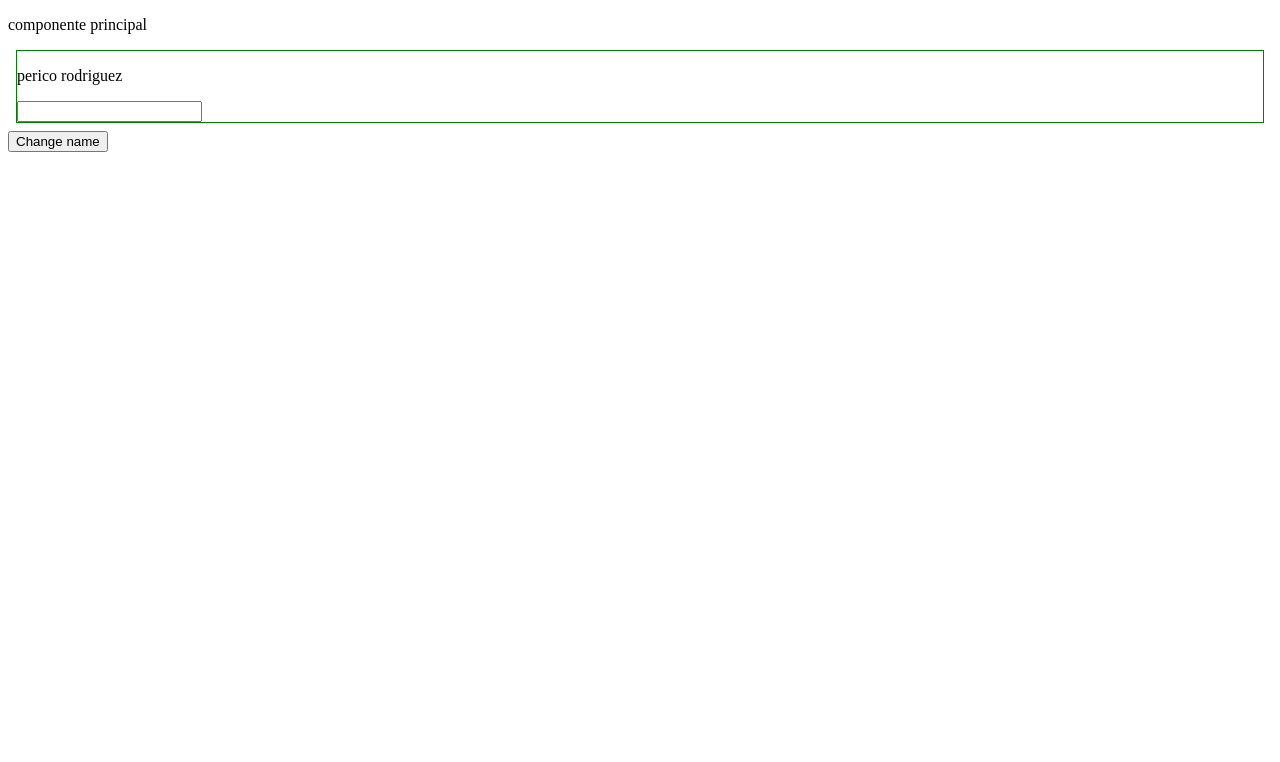
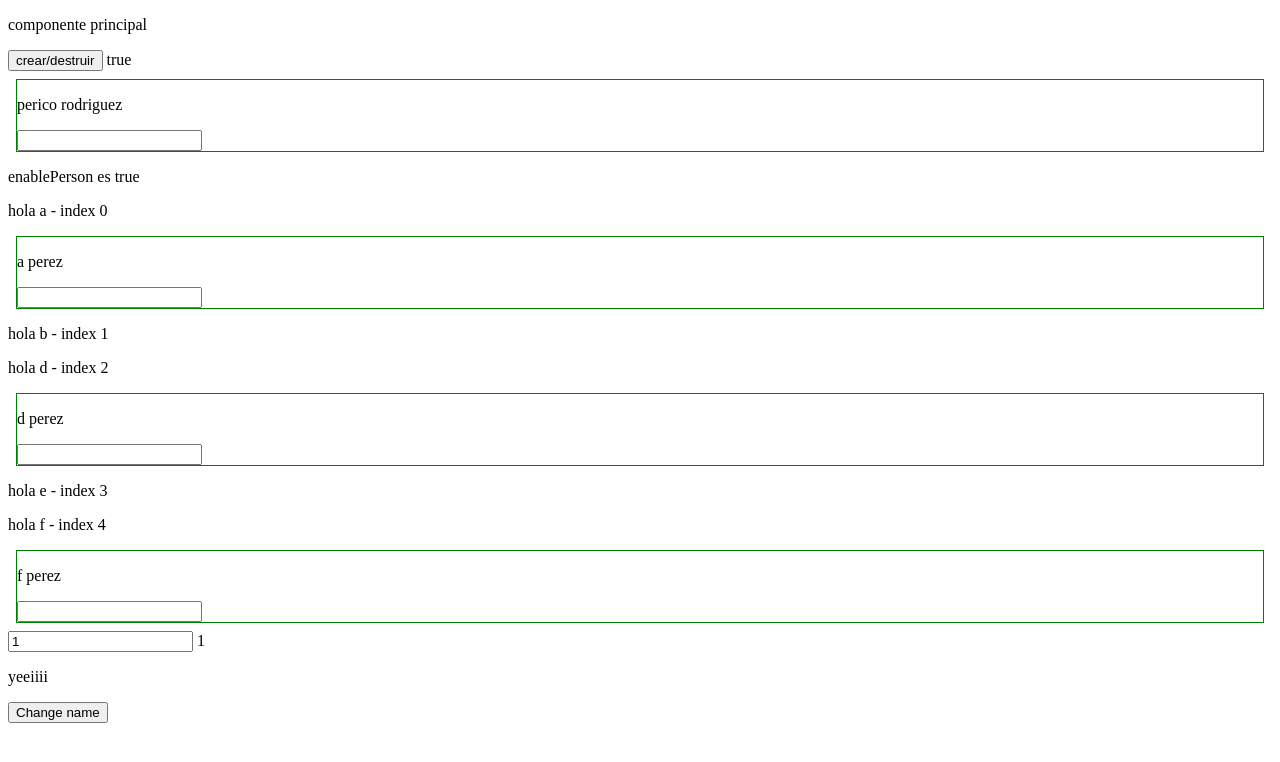
Before and after one commit to JAdrianP/CursoAngularStackBlitz2023, an Angular app: page / in a window 1280 px wide. Shown: the top 762 px of the page. Built offline with nearby package versions, Linux system fonts and the light colour scheme.

Commit message:
ngOnDestroy, ngIf, ngfor, ngswitch

```diff
--- a/src/app/app.component.html
+++ b/src/app/app.component.html
@@ -1,5 +1,38 @@
 <p>componente principal</p>
+<button (click)="enablePerson = !enablePerson">crear/destruir</button>
+{{enablePerson}}
 <!-- esto ahora hace referencia a una variable del componente app.component -->
-<app-test1 [name]="name" [lastName]="lastName"></app-test1>
+<!-- esta directiva /ngIf permite crear y destruir el componente,por lo que se ejecuta el ngOnDestroy -->
+<app-test1 *ngIf="enablePerson" [name]="name" [lastName]="lastName">
+
+</app-test1>
+<!-- esto oculta em componente pero no lo elimina,por lo que no se ejecuta en ngOnDestroy -->
+<app-test1 [hidden]="enablePerson" [name]="name" [lastName]="lastName">
+
+</app-test1>
+<!-- EJEMPLO DE DESTRUCCION DE COMPONENTES CON NGIF -->
+<p *ngIf="enablePerson; else testelse">enablePerson es true</p>
+<ng-template #testelse>
+    <p>enablePerson es false</p>
+</ng-template>
+<!-- ejemplo de uso de ngfor -->
+<div *ngFor="let item of ['a','b','d','e','f'] ; let i = index;">
+    <p>hola {{item}} - index {{i}}</p>
+    <app-test1 [name]="item" *ngIf="i % 2 === 0">
+        <!-- no entiendo porque no puedo inyectar codigo en mi componente -->
+        <p>hola</p>
+    </app-test1>
+</div>
+
+
+<input type="number" [(ngModel)]="level">
+{{level}}
+
+<div [ngSwitch]="level">
+    <p *ngSwitchCase="1">yeeiiii</p>
+    <p *ngSwitchCase="2">yasssss</p>
+    <p *ngSwitchDefault>opcion por defecto</p>
+
+</div>
 
 <button (click)="name = 'juan'; lastName='santander'">Change name</button>
--- a/src/app/app.component.ts
+++ b/src/app/app.component.ts
@@ -9,8 +9,7 @@ export class AppComponent {
   title = 'testAngular';
   public name:string ="perico";
   public lastName:string ="rodriguez";
-
-
-
+  enablePerson: boolean = true;
+  level:number = 1;
 
 }
--- a/src/app/test1/test1.component.ts
+++ b/src/app/test1/test1.component.ts
@@ -42,4 +42,9 @@ export class Test1Component implements OnInit, OnChanges, DoCheck {
 
   }
 
+  ngOnDestroy():void{
+    console.log('ngOnDestroy');
+
+  }
+
 }
```
